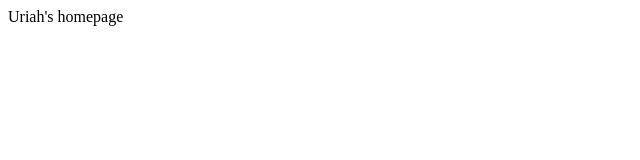
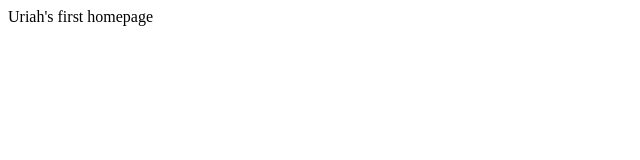
Before and after one commit to uriahgray/uriahgray.github.io, a plain HTML site: page index.html in a window 1280 px wide. Shown: the full height of the page, 0-640 px from the left. Drawn offline with Linux system fonts and the light colour scheme.

Commit message:
update text

```diff
--- a/index.html
+++ b/index.html
@@ -6,6 +6,6 @@
     <title>Document</title>
 </head>
 <body>
-    Uriah's homepage
+    Uriah's first homepage
 </body>
 </html>
```
